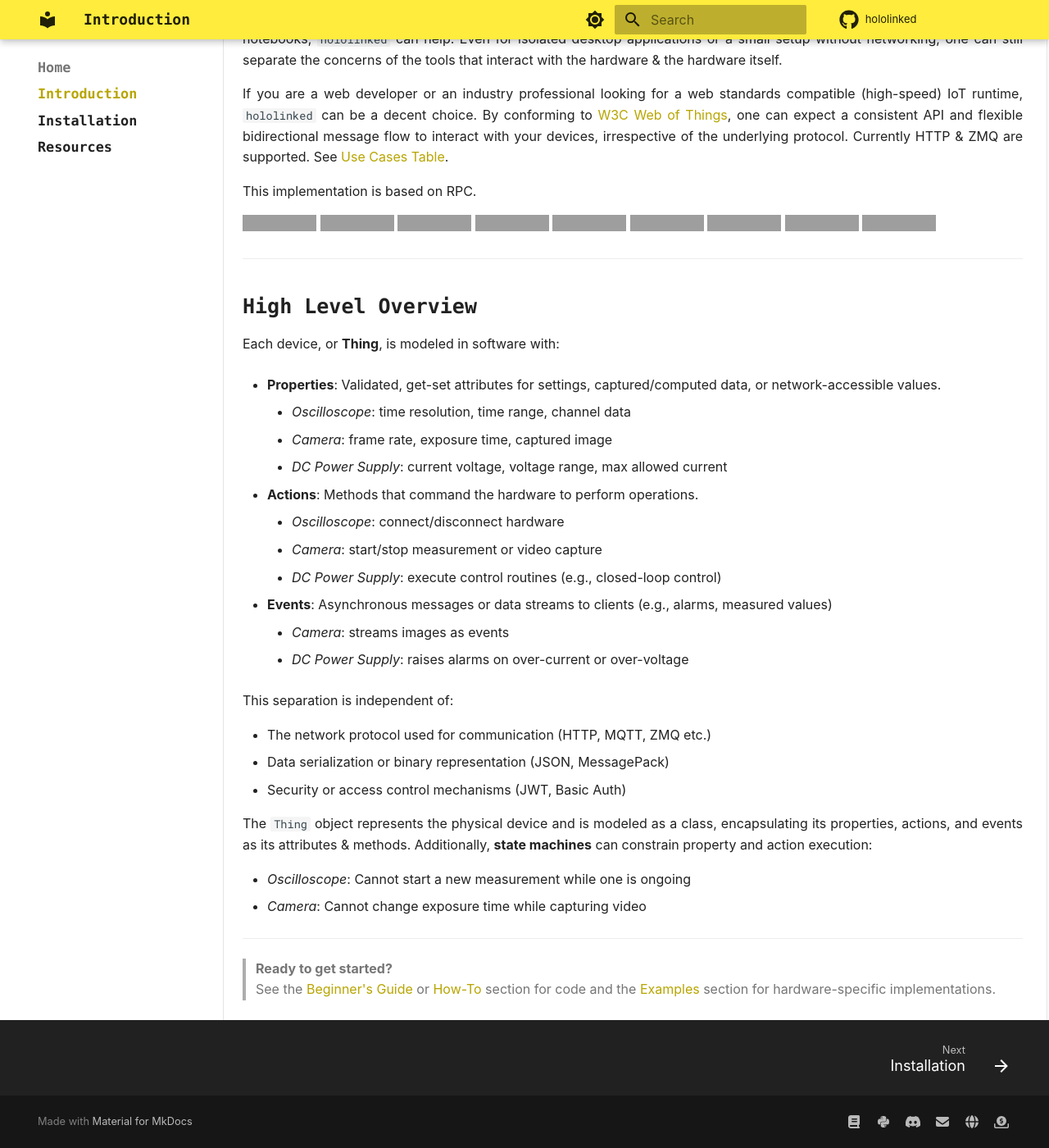
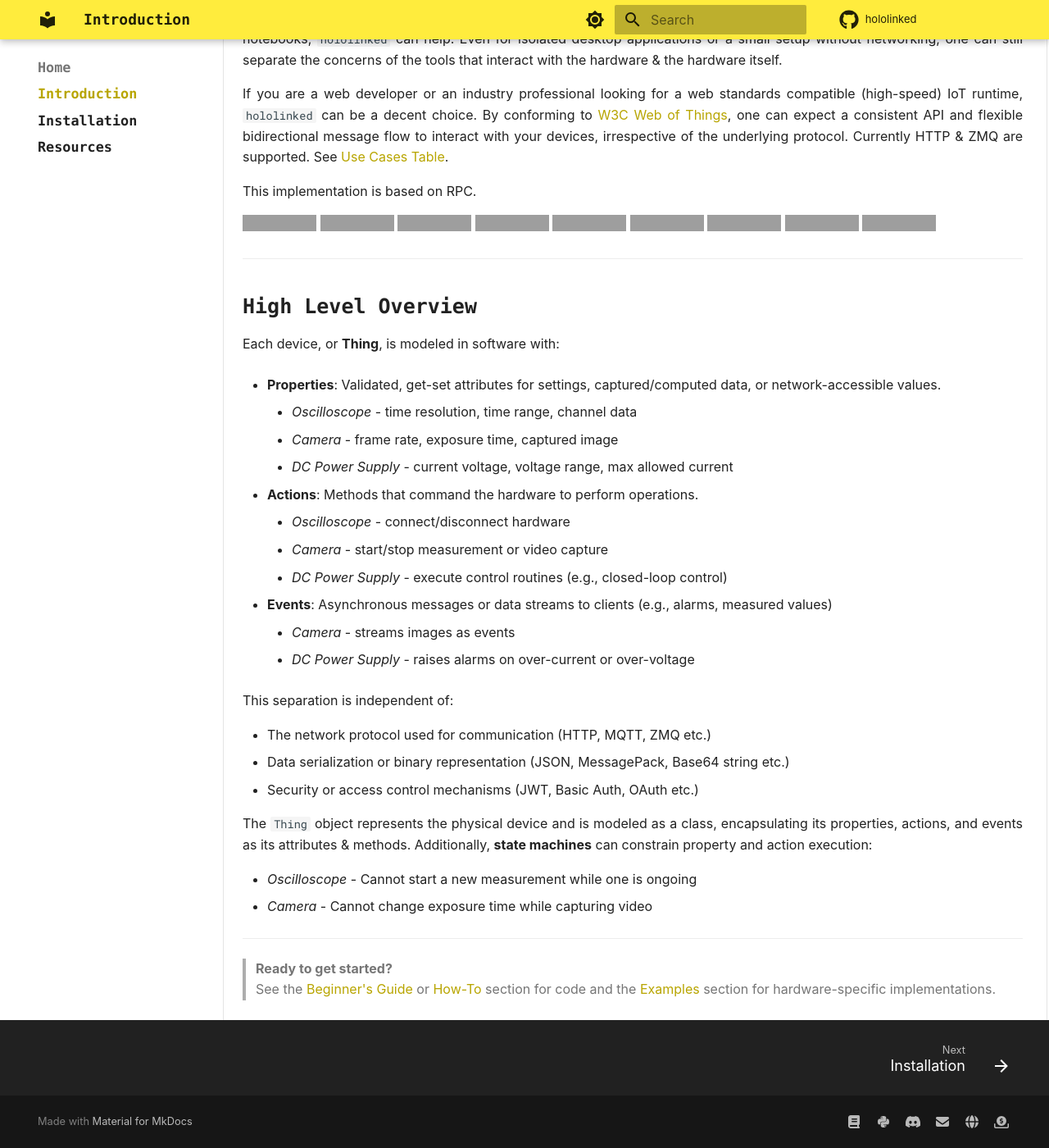
Before and after one commit to hololinked-dev/docs, an MkDocs documentation site: the page built from docs/index.md, in a window 1280 px wide and 1400 px high, scrolled down 394 px, cut to the strip 0-1400 px from the top of the window. Shown: the whole strip at 82% size. Built offline with MkDocs 1.6.1 and Material for MkDocs 9.7.7, drawn with Linux system fonts in a browser that asks for light colours; some web fonts are replaced; comment, search, counter and statistics services are not loaded; grey boxes are pictures that could not be loaded.

Commit message:
improve property base doc

```diff
--- a/docs/index.md
+++ b/docs/index.md
@@ -53,31 +53,31 @@ Each device, or **Thing**, is modeled in software with:
 
 - **Properties**: Validated, get-set attributes for settings, captured/computed data, or network-accessible values.
 
-    - _Oscilloscope_: time resolution, time range, channel data
-    - _Camera_: frame rate, exposure time, captured image
-    - _DC Power Supply_: current voltage, voltage range, max allowed current
+    - _Oscilloscope_ - time resolution, time range, channel data
+    - _Camera_ - frame rate, exposure time, captured image
+    - _DC Power Supply_ - current voltage, voltage range, max allowed current
 
 - **Actions**: Methods that command the hardware to perform operations.
 
-    - _Oscilloscope_: connect/disconnect hardware
-    - _Camera_: start/stop measurement or video capture
-    - _DC Power Supply_: execute control routines (e.g., closed-loop control)
+    - _Oscilloscope_ - connect/disconnect hardware
+    - _Camera_ - start/stop measurement or video capture
+    - _DC Power Supply_ - execute control routines (e.g., closed-loop control)
 
 - **Events**: Asynchronous messages or data streams to clients (e.g., alarms, measured values)
 
-    - _Camera_: streams images as events
-    - _DC Power Supply_: raises alarms on over-current or over-voltage
+    - _Camera_ - streams images as events
+    - _DC Power Supply_ - raises alarms on over-current or over-voltage
 
 This separation is independent of:
 
 - The network protocol used for communication (HTTP, MQTT, ZMQ etc.)
-- Data serialization or binary representation (JSON, MessagePack)
-- Security or access control mechanisms (JWT, Basic Auth)
+- Data serialization or binary representation (JSON, MessagePack, Base64 string etc.)
+- Security or access control mechanisms (JWT, Basic Auth, OAuth etc.)
 
 The `Thing` object represents the physical device and is modeled as a class, encapsulating its properties, actions, and events as its attributes & methods. Additionally, **state machines** can constrain property and action execution:
 
-- _Oscilloscope_: Cannot start a new measurement while one is ongoing
-- _Camera_: Cannot change exposure time while capturing video
+- _Oscilloscope_ - Cannot start a new measurement while one is ongoing
+- _Camera_ - Cannot change exposure time while capturing video
 
 ---
 
```
Also changed, not shown: docs/beginners-guide/articles/properties/arguments.md (+33 -41 lines), docs/beginners-guide/articles/properties/extending.md (+10 -11 lines), docs/beginners-guide/articles/properties/index.md (+34 -52 lines), docs/beginners-guide/code/properties/typed.py (+39 -32 lines), docs/beginners-guide/code/properties/untyped.py (+37 -19 lines).
